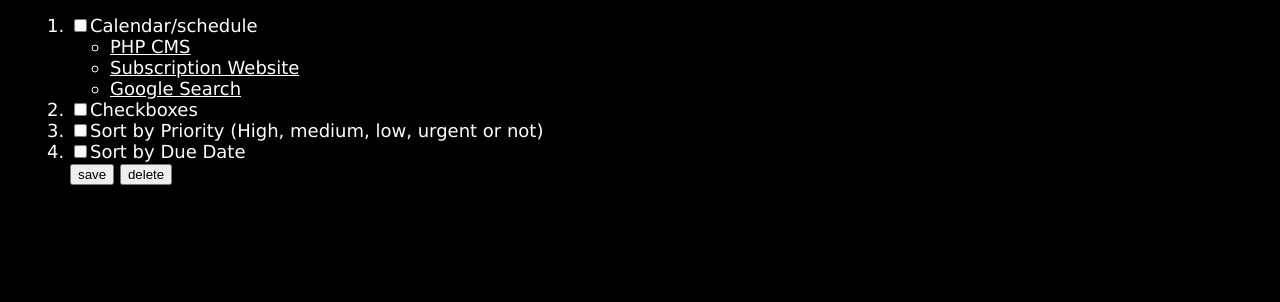
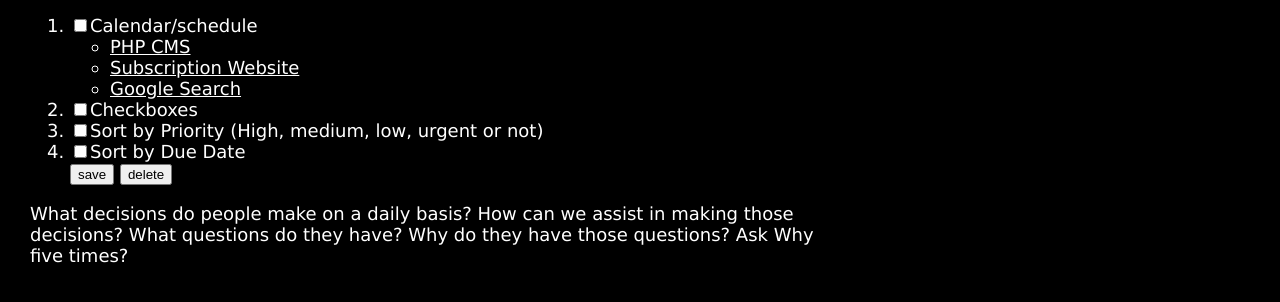
Before and after one commit to Semtater/Semtater.github.io, a plain HTML site: page updates.html in a window 1280 px wide. Shown: the part 288-590 px from the top of the page. Drawn offline with Linux system fonts and the light colour scheme.

Commit message:
Content
Content

```diff
--- a/updates.html
+++ b/updates.html
@@ -65,6 +65,7 @@ function wis(){
         <input type="button" id="ReserveerButton1" value="save" onclick="save()"/>
         <input type="button" id="Wisbutton1" value="delete" onclick="wis()"/>
     </ol>
+    <p>What decisions do people make on a daily basis? How can we assist in making those decisions? What questions do they have? Why do they have those questions? Ask Why five times?</p>
     </div>
 </body>
 
```
